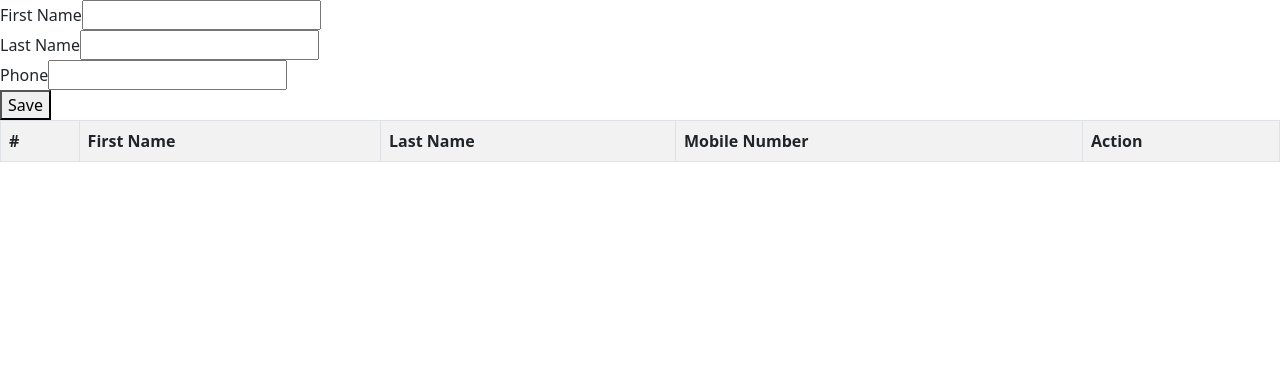
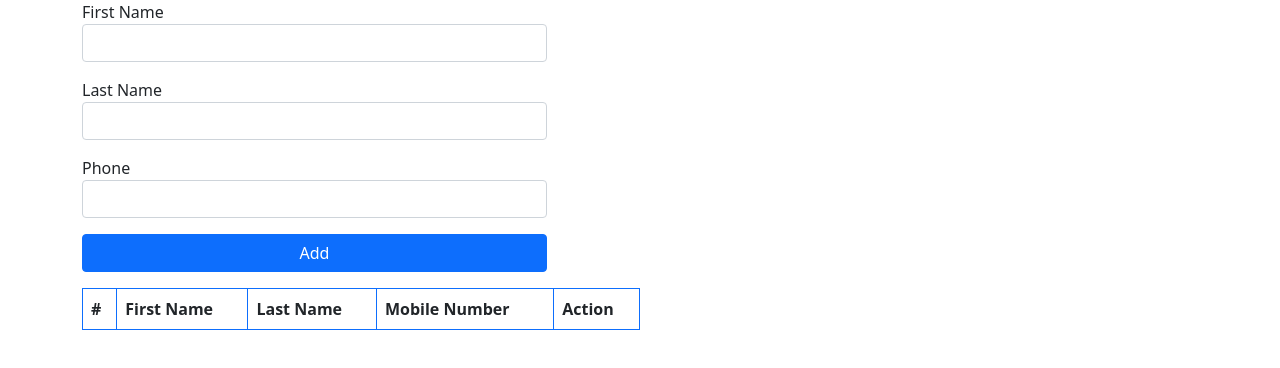
Before and after one commit to Juliet-chime/phoebook, a React (Create React App) app: page / in a window 1280 px wide. Shown: the top 368 px of the page. Built offline with nearby package versions, Linux system fonts and the light colour scheme.

Commit message:
Styled form and Table

```diff
--- a/src/form.jsx
+++ b/src/form.jsx
@@ -47,12 +47,14 @@ const Form = ({
   };
 
   return (
-    <div>
+    <div className="col-md-7 col-sm-10 col-lg-5">
       {isEditing ? (
         <form onSubmit={handleEditFormSubmit}>
-          <div>
-            <label htmlFor="">Edit Firstname</label>
+          <div className="mb-3">
+            <label htmlFor="editfirstname">Edit Firstname</label>
             <input
+              id="editfirstname"
+              className="form-control"
               type="text"
               value={currentPerson.firstname}
               name="firstname"
@@ -60,9 +62,11 @@ const Form = ({
             />
           </div>
 
-          <div>
-            <label htmlFor="">Edit Lastname</label>
+          <div className="mb-3">
+            <label htmlFor="editlastname">Edit Lastname</label>
             <input
+              id="editlastname"
+              className="form-control"
               type="text"
               value={currentPerson.lastname}
               name="lastname"
@@ -70,22 +74,30 @@ const Form = ({
             />
           </div>
 
-          <div>
-            <label htmlFor=""> Edit Phone</label>
+          <div className="mb-3">
+            <label htmlFor="editphone"> Edit Phone</label>
             <input
+              id="editphone"
+              className="form-control"
               type="text"
               value={currentPerson.phone}
               name="phone"
               onChange={handleEditInputChange}
             />
           </div>
-          <button type="submit">Save</button>
+          <div className="mb-3 d-grid">
+            <button className="btn btn-success block" type="submit">
+              Update
+            </button>
+          </div>
         </form>
       ) : (
         <form onSubmit={handleSubmit}>
-          <div>
-            <label htmlFor="">First Name</label>
+          <div className="mb-3">
+            <label htmlFor="firstname">First Name</label>
             <input
+              id="firstname"
+              className="form-control"
               type="text"
               value={person.firstname}
               name="firstname"
@@ -93,9 +105,11 @@ const Form = ({
             />
           </div>
 
-          <div>
-            <label htmlFor="">Last Name</label>
+          <div className="mb-3">
+            <label htmlFor="lastname">Last Name</label>
             <input
+              id="lastname"
+              className="form-control"
               type="text"
               value={person.lastname}
               name="lastname"
@@ -103,16 +117,22 @@ const Form = ({
             />
           </div>
 
-          <div>
-            <label htmlFor="">Phone</label>
+          <div className="mb-3">
+            <label htmlFor="phone">Phone</label>
             <input
+              id="phone"
+              className="form-control"
               type="text"
               value={person.phone}
               name="phone"
               onChange={onChange}
             />
           </div>
-          <button type="submit">Save</button>
+          <div className=" d-grid mb-3">
+            <button className="btn btn-primary block" type="submit">
+              Add
+            </button>
+          </div>
         </form>
       )}
     </div>
--- a/src/phonebook.jsx
+++ b/src/phonebook.jsx
@@ -40,7 +40,7 @@ const Phonebook = () => {
     setPersons(persons.filter((person) => person.id !== id));
 
   return (
-    <div>
+    <div className="container">
       <Form
         addPerson={addPerson}
         isEditing={isEditing}
@@ -48,7 +48,8 @@ const Phonebook = () => {
         setCurrentPerson={setCurrentPerson}
         handleUpdatePerson={handleUpdatePerson}
       ></Form>
-      <table className=" table table-striped table-bordered">
+      <div className="table-responsive col-sm-12 col-md-9 col-lg-6 ">
+        <table className=" table border-primary table-bordered ">
           <tbody>
             <tr>
               <th>#</th>
@@ -64,16 +65,27 @@ const Phonebook = () => {
                 <td>{person.lastname}</td>
                 <td>{person.phone}</td>
                 <td>
-                <button onClick={() => handleEditClick(person)}>Edit</button>
+                  <button
+                    className="btn btn-warning"
+                    onClick={() => handleEditClick(person)}
+                  >
+                    Edit
+                  </button>
                 </td>
                 <td>
-                <button onClick={() => removePerson(person.id)}>Delete</button>
+                  <button
+                    className="btn btn-danger"
+                    onClick={() => removePerson(person.id)}
+                  >
+                    Delete
+                  </button>
                 </td>
               </tr>
             ))}
           </tbody>
         </table>
       </div>
+    </div>
   );
 };
 
```
Lines whose indentation alone changed are shown as unchanged.
